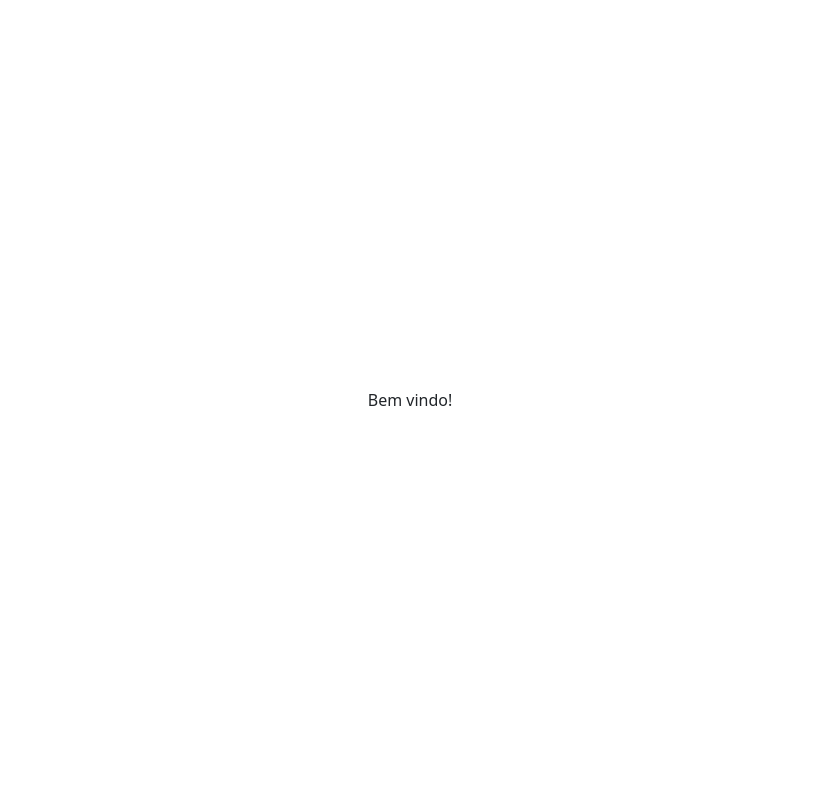
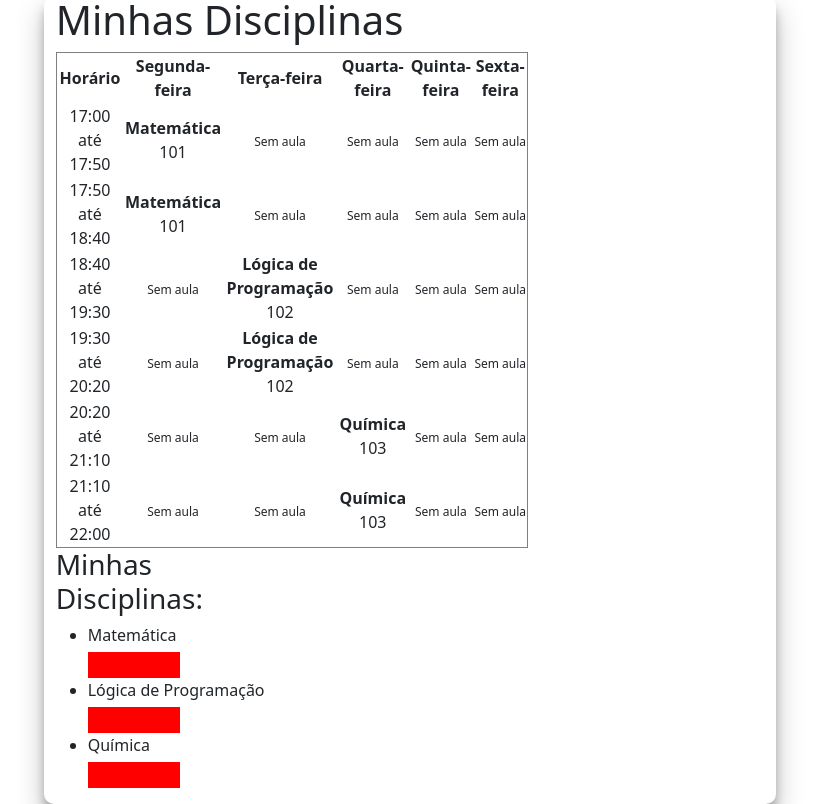
Before and after one commit to alucascs/SistemaDeGerenciamentoDeSalas, a React (Vite) app in the folder front/: page / in a window 1280 px wide. Shown: the whole page, without its empty margins (230-1049 px from the left). Built offline with nearby package versions, Linux system fonts and the light colour scheme.

Commit message:
-- esqueleto da home page

```diff
--- a/front/src/pages/Home/index.jsx
+++ b/front/src/pages/Home/index.jsx
@@ -1,7 +1,152 @@
-function Home(){
+import React, { useEffect, useState } from 'react';
+
+function Home() {
+    const [alocacoes, setAlocacoes] = useState([]);
+    const [disciplinas, setDisciplinas] = useState([]);
+
+    useEffect(() => {
+        // Simulando a requisição de dados da alocação
+        // Isso seria substituido requisição real
+        const GetDisciplinasUsuario = async () => {
+
+            const data = [
+                {
+                    id: 1,
+                    nome: 'Matemática',
+                    codigoTurma: '2025.1',
+                    professor: 'zézinho'
+                },
+                {
+                    id: 1,
+                    nome: 'Lógica de Programação',
+                    codigoTurma: '2025.1',
+                    professor: 'jorginho'
+                },
+                {
+                    id: 1,
+                    nome: 'Química',
+                    codigoTurma: '2025.1',
+                    professor: 'mariazinha'
+                }
+            ]
+            setDisciplinas(data);
+        };
+
+        GetDisciplinasUsuario();
+    }, []);
+
+    useEffect(()=>{
+        const getAlocacoes = async ()=>{
+            const data = [
+                {
+                    disciplina: 'Matemática',
+                    sala: '101',
+                    horario: '17:00',
+                    diaSemana: 'Segunda-feira',
+                },
+                {
+                    disciplina: 'Matemática',
+                    sala: '101',
+                    horario: '17:50',
+                    diaSemana: 'Segunda-feira',
+                },
+                {
+                    disciplina: 'Lógica de Programação',
+                    sala: '102',
+                    horario: '18:40',
+                    diaSemana: 'Terça-feira',
+                },
+                {
+                    disciplina: 'Lógica de Programação',
+                    sala: '102',
+                    horario: '19:30',
+                    diaSemana: 'Terça-feira',
+                },
+                {
+                    disciplina: 'Química',
+                    sala: '103',
+                    horario: '20:20',
+                    diaSemana: 'Quarta-feira',
+                },
+                {
+                    disciplina: 'Química',
+                    sala: '103',
+                    horario: '21:10',
+                    diaSemana: 'Quarta-feira',
+                },
+            ];
+
+            setAlocacoes(data);
+        }
+        getAlocacoes();
+    },[disciplinas]);
+
+    // Estrutura dos dias da semana e horários (intervalos)
+    const diasSemana = ['Segunda-feira', 'Terça-feira', 'Quarta-feira', 'Quinta-feira', 'Sexta-feira'];
+    const horarios = [
+        { inicio: '17:00', fim: '17:50' },
+        { inicio: '17:50', fim: '18:40' },
+        { inicio: '18:40', fim: '19:30' },
+        { inicio: '19:30', fim: '20:20' },
+        { inicio: '20:20', fim: '21:10' },
+        { inicio: '21:10', fim: '22:00' },
+    ];
+
+    const renderTabela = () => {
+        return horarios.map((intervalo) => (
+            <tr key={`${intervalo.inicio}-${intervalo.fim}`}>
+                <td>{`${intervalo.inicio} até ${intervalo.fim}`}</td>
+                {diasSemana.map((dia) => {
+                    const alocacao = alocacoes.find(
+                        (a) =>
+                            a.diaSemana === dia &&
+                            a.horario >= intervalo.inicio &&
+                            a.horario < intervalo.fim
+                    );
+
+                    return (
+                        <td key={dia}>
+                            {alocacao ? (
+                                <>
+                                    <div><strong>{alocacao.disciplina}</strong></div>
+                                    <div>{alocacao.sala}</div>
+                                </>
+                            ) : (
+                                <span>Sem aula</span>
+                            )}
+                        </td>
+                    );
+                })}
+            </tr>
+        ));
+    };
+
     return (
-        <>
-        Bem vindo!
-        </>
+        <div className='container'>
+            <div className='col-lg-8 col-md-12 col-sm-12'>
+                <h1>Minhas Disciplinas</h1>
+                <table border="1" style={{ width: '100%', textAlign: 'center' }}>
+                    <thead>
+                        <tr>
+                            <th>Horário</th>
+                            {diasSemana.map((dia) => (
+                                <th key={dia}>{dia}</th>
+                            ))}
+                        </tr>
+                    </thead>
+                    <tbody>{renderTabela()}</tbody>
+                </table>
+            </div>
+            <div className='col-lg-4 col-md-12 col-sm-12'>
+                <h3>Minhas Disciplinas:</h3>
+                <ul>
+                    {disciplinas.map((disc) => (
+                        <div><li>{disc.nome}</li>
+                        <button><i className='bi bi-trash'></i></button>
+                        </div>
+                    ))}
+                </ul>
+            </div>
+        </div>
     );
-}export default Home
+} export default Home;
```
